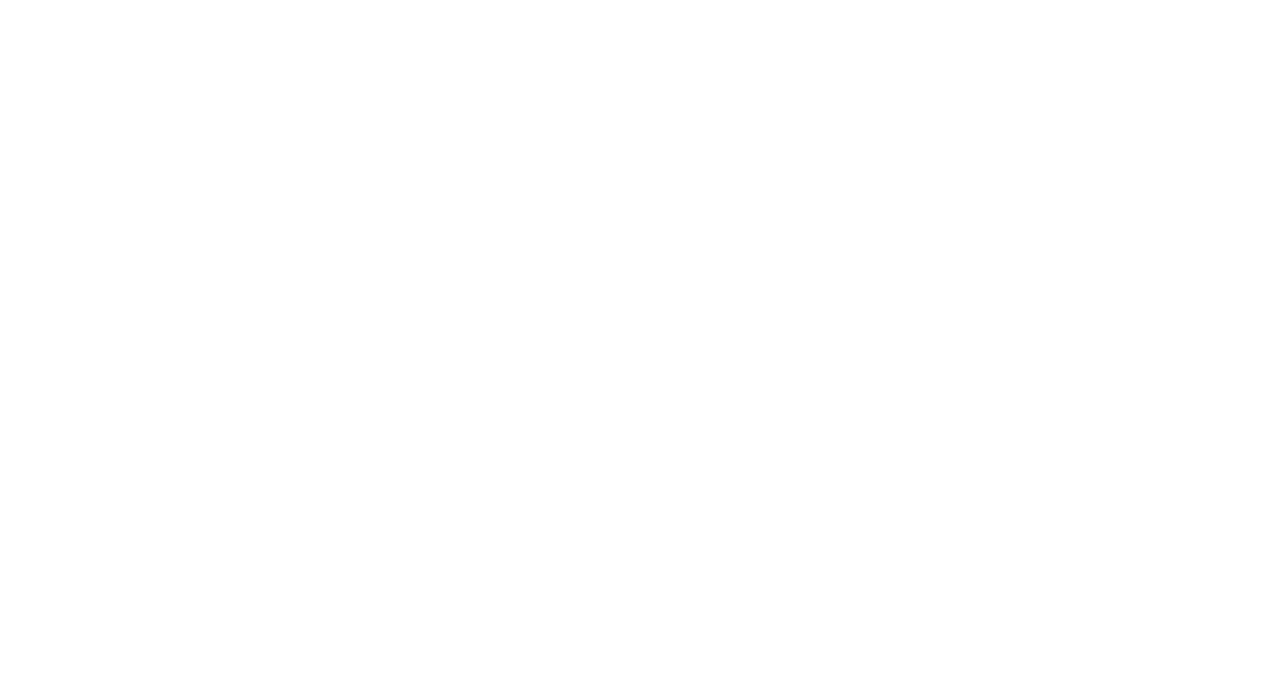
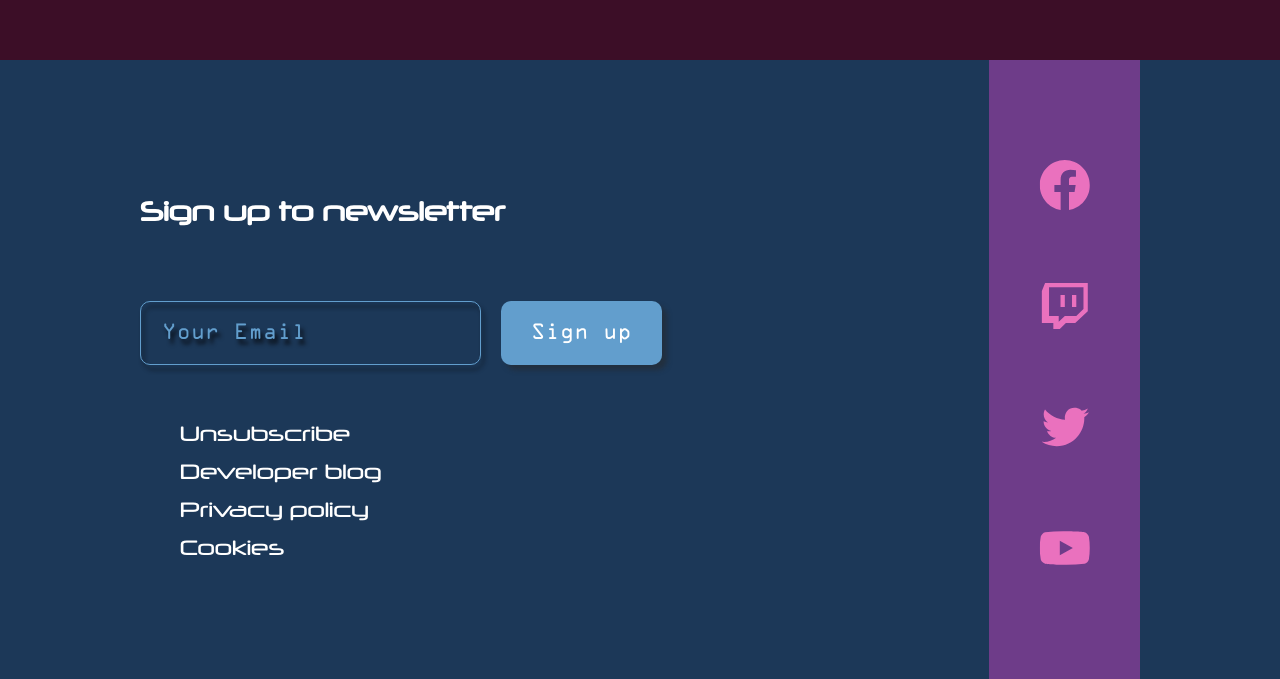
Before and after one commit to LeonGeldsch/kalachakra-nextjs, a Next.js app: page / in a window 1280 px wide. Shown: the part 4213-4892 px from the top of the page. Before the commit the page ends 4073 px from the top, so only its background shows below. Built offline with nearby package versions, Linux system fonts and the light colour scheme.

Commit message:
updated footer svgs

```diff
--- a/components/Footer.js
+++ b/components/Footer.js
@@ -18,8 +18,8 @@ export default function Footer() {
                 <div className={styles.footerRight}>
                     <a href="" className={styles.footerSocialIcon}>
                         <svg width="51" height="50" viewBox="0 0 51 50" fill="none" xmlns="http://www.w3.org/2000/svg">
-                            <g clip-path="url(#clip0_165_179)">
-                                <path fill-rule="evenodd" clip-rule="evenodd" d="M0.767578 25.1396C0.767578 37.5687 9.81275 47.9042 21.6427 50V31.9437H15.3801V25H21.6427V19.4438C21.6427 13.1937 25.6778 9.72292 31.3851 9.72292C33.1928 9.72292 35.1426 10 36.9504 10.2771V16.6667H33.7502C30.6878 16.6667 29.9927 18.1937 29.9927 20.1396V25H36.6727L35.5601 31.9437H29.9927V50C41.8226 47.9042 50.8678 37.5708 50.8678 25.1396C50.8678 11.3125 39.5952 0 25.8177 0C12.0401 0 0.767578 11.3125 0.767578 25.1396Z" fill="#EA71BE"/>
+                            <g clipPath="url(#clip0_165_179)">
+                                <path fillRule="evenodd" clipRule="evenodd" d="M0.767578 25.1396C0.767578 37.5687 9.81275 47.9042 21.6427 50V31.9437H15.3801V25H21.6427V19.4438C21.6427 13.1937 25.6778 9.72292 31.3851 9.72292C33.1928 9.72292 35.1426 10 36.9504 10.2771V16.6667H33.7502C30.6878 16.6667 29.9927 18.1937 29.9927 20.1396V25H36.6727L35.5601 31.9437H29.9927V50C41.8226 47.9042 50.8678 37.5708 50.8678 25.1396C50.8678 11.3125 39.5952 0 25.8177 0C12.0401 0 0.767578 11.3125 0.767578 25.1396Z" fill="#EA71BE"/>
                             </g>
                             <defs>
                                 <clipPath id="clip0_165_179">
@@ -30,12 +30,12 @@ export default function Footer() {
                     </a>
                     <a href="" className={styles.footerSocialIcon}>
                         <svg width="51" height="50" viewBox="0 0 51 50" fill="none" xmlns="http://www.w3.org/2000/svg">
-                            <path fill-rule="evenodd" clip-rule="evenodd" d="M6.08484 2.08325L2.85547 9.94992V42.102H14.3368V47.9166H20.7934L26.8931 42.102H36.2243L48.7806 30.1291V2.08325H6.08484ZM44.4741 28.0791L37.2973 34.9187H25.8181L19.7184 40.7332V34.9207H10.0323V6.18742H44.4741V28.0791ZM37.2973 14.0562V26.0145H32.9928V14.0562H37.2994H37.2973ZM25.8181 14.0562V26.0145H21.5136V14.0562H25.8181Z" fill="#EA71BE"/>
+                            <path fillRule="evenodd" clipRule="evenodd" d="M6.08484 2.08325L2.85547 9.94992V42.102H14.3368V47.9166H20.7934L26.8931 42.102H36.2243L48.7806 30.1291V2.08325H6.08484ZM44.4741 28.0791L37.2973 34.9187H25.8181L19.7184 40.7332V34.9207H10.0323V6.18742H44.4741V28.0791ZM37.2973 14.0562V26.0145H32.9928V14.0562H37.2994H37.2973ZM25.8181 14.0562V26.0145H21.5136V14.0562H25.8181Z" fill="#EA71BE"/>
                         </svg>
                     </a>
                     <a href="" className={styles.footerSocialIcon}>
                         <svg width="51" height="50" viewBox="0 0 51 50" fill="none" xmlns="http://www.w3.org/2000/svg">
-                                <g clip-path="url(#clip0_165_173)">
+                                <g clipPath="url(#clip0_165_173)">
                             <path d="M50.1275 10.2854C48.3844 11.0562 46.5119 11.577 44.5434 11.8125C46.5745 10.5995 48.0941 8.69051 48.8186 6.44162C46.9103 7.57285 44.8218 8.36911 42.6438 8.79579C41.1791 7.23509 39.2392 6.20064 37.1251 5.85303C35.011 5.50542 32.841 5.86411 30.9521 6.8734C29.0632 7.88269 27.561 9.48613 26.6788 11.4348C25.7966 13.3834 25.5837 15.5682 26.0731 17.65C22.2064 17.4562 18.4237 16.4532 14.9706 14.706C11.5174 12.9588 8.47092 10.5065 6.02887 7.50829C5.19386 8.94579 4.71374 10.6125 4.71374 12.3875C4.7128 13.9854 5.10709 15.5588 5.86161 16.9682C6.61613 18.3775 7.70756 19.5792 9.03905 20.4666C7.49487 20.4176 5.98476 20.0012 4.63441 19.252V19.377C4.63426 21.6182 5.41103 23.7903 6.83294 25.525C8.25485 27.2596 10.2343 28.4498 12.4354 28.8937C11.0029 29.2806 9.5011 29.3376 8.04331 29.0604C8.66434 30.9887 9.87405 32.675 11.5031 33.8831C13.1321 35.0913 15.0989 35.7607 17.1281 35.7979C13.6834 38.4967 9.42918 39.9606 5.04982 39.9541C4.27407 39.9543 3.49897 39.9091 2.72852 39.8187C7.17381 42.6712 12.3485 44.185 17.6333 44.1791C35.5233 44.1791 45.3032 29.3916 45.3032 16.5666C45.3032 16.15 45.2928 15.7291 45.274 15.3125C47.1764 13.9395 48.8184 12.2393 50.1233 10.2916L50.1275 10.2854Z" fill="#EA71BE"/>
                             </g>
                             <defs>
@@ -47,7 +47,7 @@ export default function Footer() {
                     </a>
                     <a href="" className={styles.footerSocialIcon}>
                         <svg width="51" height="50" viewBox="0 0 51 50" fill="none" xmlns="http://www.w3.org/2000/svg">
-                            <g clip-path="url(#clip0_165_175)">
+                            <g clipPath="url(#clip0_165_175)">
                                 <path d="M49.8243 13.5562C49.5407 12.5463 48.9881 11.632 48.2253 10.9104C47.441 10.1667 46.4797 9.63465 45.4322 9.36458C41.5119 8.33333 25.8055 8.33333 25.8055 8.33333C19.2576 8.25898 12.7114 8.58598 6.20376 9.3125C5.15623 9.60252 4.19675 10.1464 3.41068 10.8958C2.6383 11.6375 2.07885 12.5521 1.78659 13.5542C1.08455 17.3286 0.743449 21.1611 0.76789 25C0.74284 28.8354 1.0831 32.6667 1.78659 36.4458C2.07258 37.4437 2.62995 38.3542 3.40441 39.0896C4.17888 39.825 5.14331 40.3562 6.20376 40.6375C10.1763 41.6667 25.8055 41.6667 25.8055 41.6667C32.3616 41.7411 38.9162 41.4141 45.4322 40.6875C46.4797 40.4174 47.441 39.8854 48.2253 39.1417C48.9878 38.4203 49.5397 37.5058 49.8223 36.4958C50.5426 32.7228 50.8929 28.8887 50.8681 25.0479C50.9223 21.1908 50.5725 17.3387 49.8243 13.5542V13.5562ZM20.8121 32.1333V17.8687L33.8799 25.0021L20.8121 32.1333Z" fill="#EA71BE"/>
                             </g>
                             <defs>
--- a/pages/index.js
+++ b/pages/index.js
@@ -17,6 +17,7 @@ export default function Home() {
       <Parallax />
       <LandingPage />
       <DevBlog />
+      <Footer />
     </>
   );
 };
```
